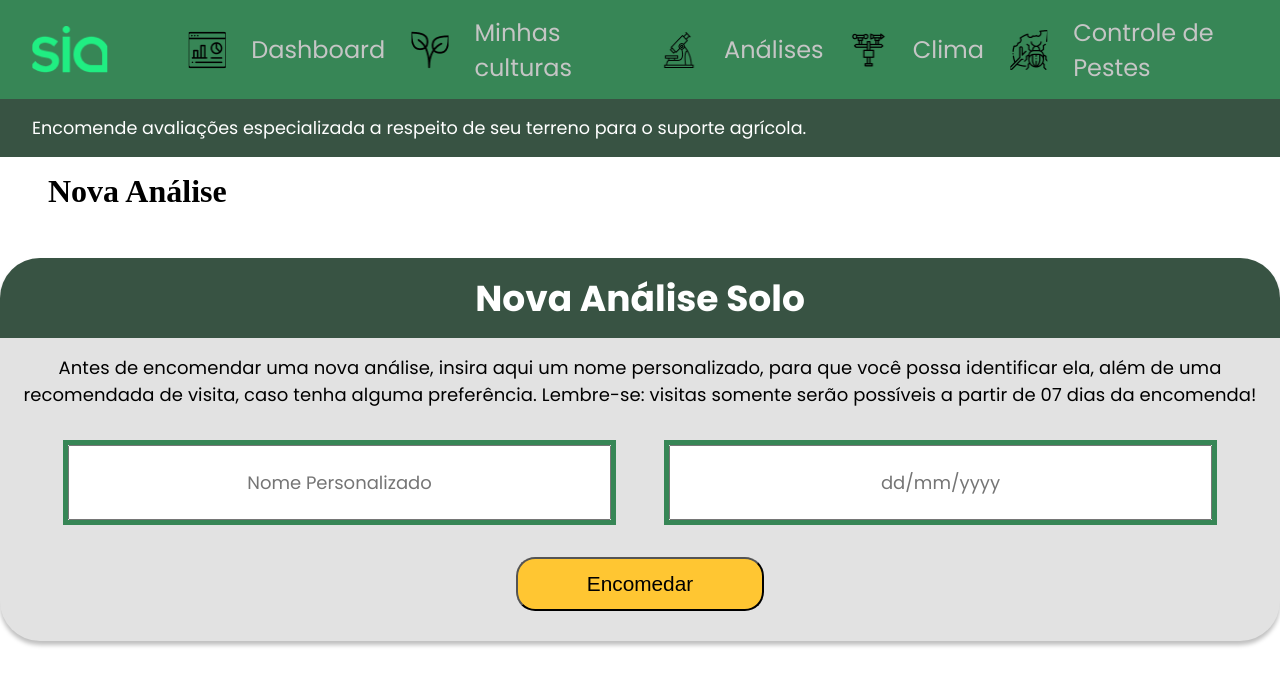
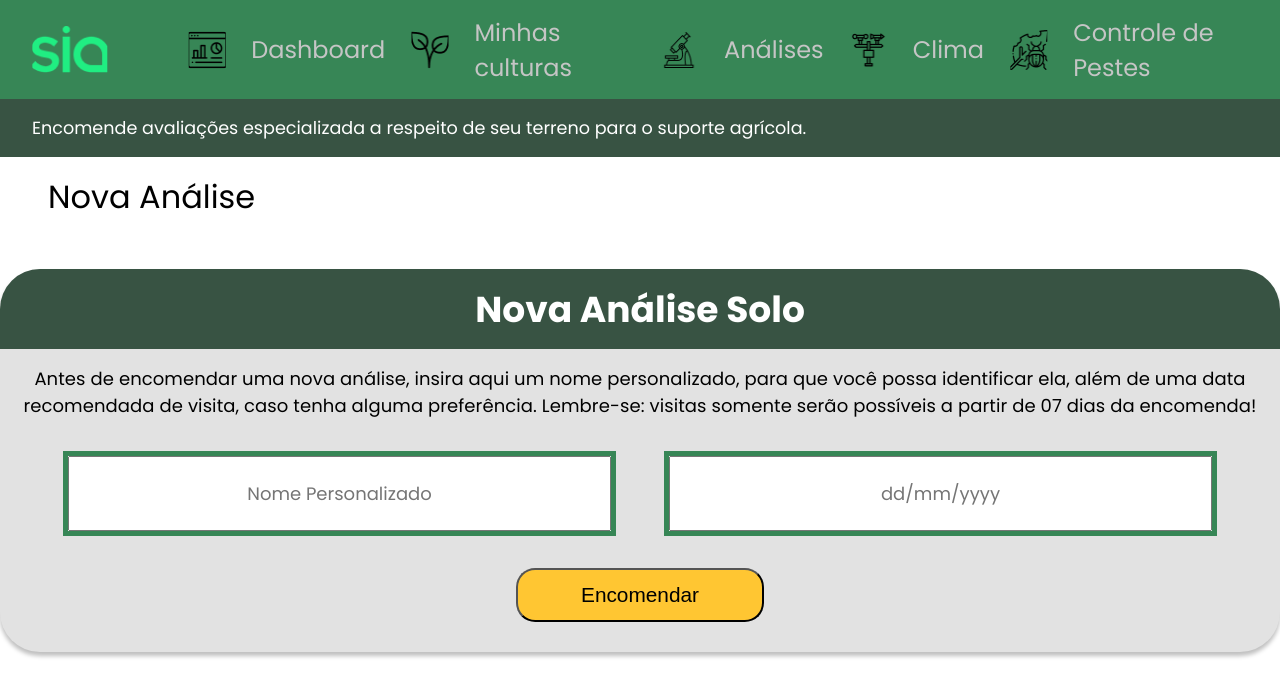
Before and after one commit to KalimaraPeleteiro/SIA, a React (Vite) app in the folder sia-front/: page /analises/encomedarAnalise/1 in a window 1280 px wide. Shown: the top 696 px of the page. Built offline with nearby package versions, Linux system fonts and the light colour scheme; a web font is replaced by a local one.

Commit message:
Integrando Criação de Novas Análises (Sem Data por Enquanto)

```diff
--- a/sia-front/src/pages/Analise/pages/NovaAnalise.jsx
+++ b/sia-front/src/pages/Analise/pages/NovaAnalise.jsx
@@ -2,14 +2,50 @@ import Header from "../../../components/Header"
 import styles from "./NovaAnalise.module.css"
 import InputMask from 'react-input-mask';
 import { useParams } from 'react-router-dom';
+import axios from 'axios';
+import { useState } from "react";
+import { useNavigate } from "react-router-dom";
+
+
 
 
 const NovaAnalise = () => {
 
+    const navigate = useNavigate();
     const { analiseType } = useParams();
+    const [nomePersonalizado, setNomePersonalizado] = useState("");
+
+    const handleInputChange = (e) => {
+        setNomePersonalizado(e.target.value);
+       };
 
     const handleSubmit = async (e) => {
         e.preventDefault();
+        let tipo;
+        if (analiseType === "agua") {
+            tipo = 1;
+        } else if (analiseType === "solo") {
+            tipo = 2;
+        }
+        const data = {
+            "nomePersonalizado": nomePersonalizado,
+            "tipo": tipo,
+            "dataVisita": null
+          };
+        try {
+            console.log(data)
+            const response = await axios.post('http://127.0.0.1:8000/analise/nova-analise/', data, {
+                headers: {
+                    'Content-Type': 'application/json',
+                },
+            });
+            console.log(response.data);
+        } catch (error) {
+            console.error('Erro ao enviar a requisição:', error);
+        }
+        finally{
+            navigate("/analises/")
+        }
     }
 
 
@@ -24,11 +60,11 @@ const NovaAnalise = () => {
                 <h2>Nova Análise {analiseType === "agua" ? "Água" : "Solo"}</h2>
             </header>
 
-            <p className={styles.textDescriptionForm}>Antes de encomendar uma nova análise, insira aqui um nome personalizado, para que você possa identificar ela, além de uma recomendada de visita, caso tenha alguma preferência. Lembre-se: visitas somente serão possíveis a partir de 07 dias da encomenda!</p>
+            <p className={styles.textDescriptionForm}>Antes de encomendar uma nova análise, insira aqui um nome personalizado, para que você possa identificar ela, além de uma data recomendada de visita, caso tenha alguma preferência. Lembre-se: visitas somente serão possíveis a partir de 07 dias da encomenda!</p>
 
             <form onSubmit={handleSubmit} className={styles.formStyle}>
                 <label className={styles.labelStyle}>
-                    <input type="text" placeholder="Nome Personalizado" className={styles.inputStyle}/>
+                    <input type="text" placeholder="Nome Personalizado" className={styles.inputStyle} onChange={handleInputChange}/>
                 </label>
 
                 <label className={styles.labelStyle}>
@@ -38,7 +74,7 @@ const NovaAnalise = () => {
                 </label>
 
             </form>
-                <button className={styles.buttonStyle}>Encomedar</button>
+                <button className={styles.buttonStyle} onClick={handleSubmit}>Encomendar</button>
         </div>
     </>
   )
--- a/sia-front/src/pages/Analise/pages/NovaAnalise.module.css
+++ b/sia-front/src/pages/Analise/pages/NovaAnalise.module.css
@@ -1,6 +1,8 @@
 .h1Main {
     margin-left: 6rem;
     margin-top: 1rem;
+    font-family: var(--poppins);
+    font-weight: 400;
 }
 
 
--- a/sia-front/src/pages/AnaliseIndividual/AnaliseIndividual.jsx
+++ b/sia-front/src/pages/AnaliseIndividual/AnaliseIndividual.jsx
@@ -285,7 +285,7 @@ const AnaliseIndividual = () => {
         {analiseData.estagio === 4 && analiseData.tipo === "Solo" ? (
           <div>
             <p className={styles.descriptionBola4}>É hora de descobrir os resultados! Envie o relatório e receba os resultados.</p>
-            <button className={styles.buttonEnviarRelatorio} onClick={enviarRelatorioAgua}>Receber Resultados</button>
+            <button className={styles.buttonEnviarRelatorio} onClick={enviarRelatorioSolo}>Receber Resultados</button>
           </div>
         ) : (
           <p></p>
```
